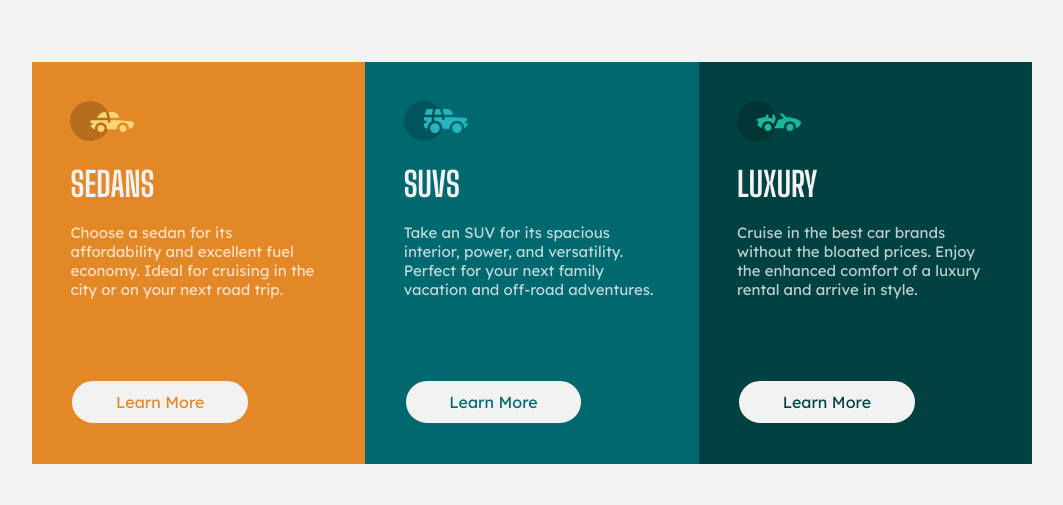
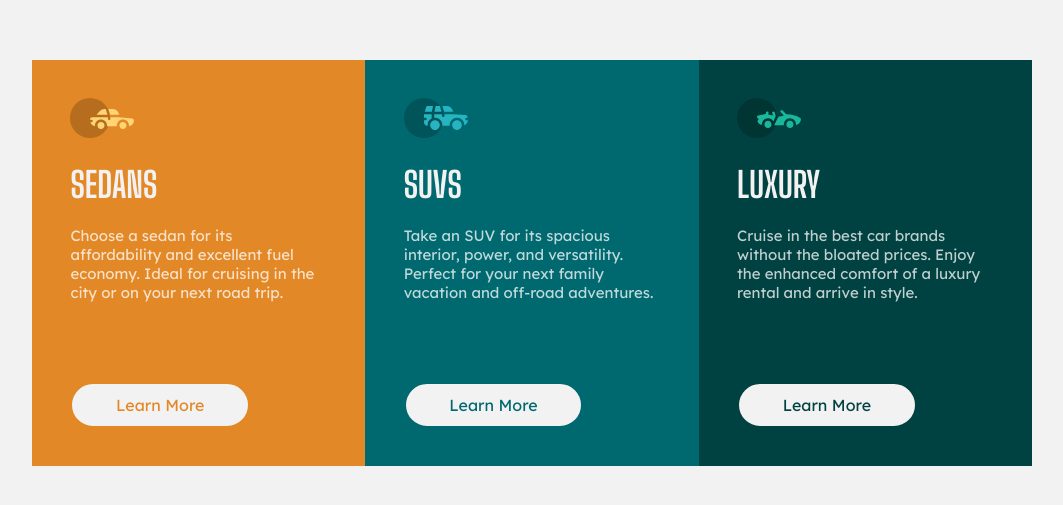
Before and after one commit to chirag-bishnoi/3-column-preview-card, a plain HTML site: page index.html in a window 1280 px wide. Shown: the part 137-642 px from the top of the page, without its empty margins (108-1171 px from the left). Drawn offline with Linux system fonts and the light colour scheme.

Commit message:
Update style.css

```diff
--- a/style.css
+++ b/style.css
@@ -21,6 +21,7 @@ main {
     grid-template-columns: 1fr 1fr 1fr;
     width: min( 1000px, 95%);
     color: hsla(0, 0%, 100%, 0.75);
+    border-radius: 5px;
 }
 
 .sec-1{
@@ -39,10 +40,10 @@ article {
 
 h2 {
     color: hsl(0, 0%, 95%);
-    font-size: 2.125rem;
+    font-size: 2.2rem;
     font-family:"Big Shoulders Display", Arial, Helvetica, sans-serif;
     font-weight: 700;
-    margin-block: 1.2rem;
+    margin-block: 1.3rem;
     text-transform: uppercase;
 }
 
```
